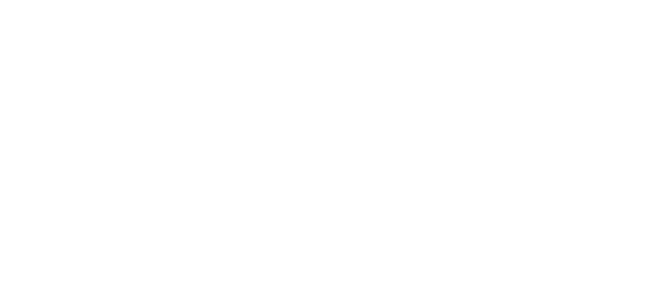
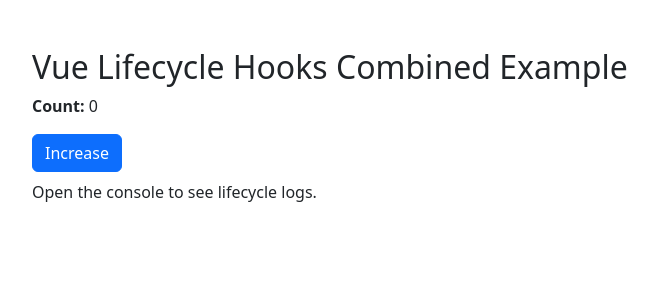
Before and after one commit to om-jasoliya91/vuedemo, a Vue app: page /lifecycle in a window 1280 px wide. Before the commit this address had no page. Shown: the top 300 px of the page, without its empty margins (50-708 px from the left). Built offline with nearby package versions, Linux system fonts and the light colour scheme.

Commit message:
complete example of lifecycle  and show how ref use

```diff
--- /dev/null
+++ b/src/components/practise/LifeCycle.vue
@@ -0,0 +1,123 @@
+<script setup>
+import {
+  ref,
+  onMounted,
+  onUpdated,
+  onUnmounted,
+  onBeforeMount,
+  onBeforeUpdate,
+  onBeforeUnmount,
+  onErrorCaptured,
+  onRenderTracked,
+  onRenderTriggered,
+  onActivated,
+  onDeactivated,
+  onServerPrefetch,
+} from 'vue'
+// When a component is rendered for the first time (Mounting phase)->onBeforeMount,onMounted
+// When state changes (Updating phase)->onBeforeUpdate,onUpdated
+// When component is removed (Unmounting phase)->onBeforeUnmount,onUnmount
+// Special case — <KeepAlive> components->onActivated,onUnactivated
+// Reactive state to trigger re-renders
+
+const count = ref(0)
+
+// LIFECYCLE HOOKS WITH DEFINITIONS & WHEN TO USE
+
+// Runs BEFORE the component is added to the DOM
+onBeforeMount(() => {
+  console.log(' onBeforeMount → component is about to mount (DOM not available yet)')
+})
+
+// Runs AFTER the component is added to the DOM
+// Use: API calls, event listeners, DOM refs, focus(), 3rd-party libs
+onMounted(() => {
+  console.log('onMounted → component mounted (DOM is now ready)')
+})
+
+//  Runs BEFORE DOM updates triggered by state change
+// Use: fetch old DOM before patching
+onBeforeUpdate(() => {
+  console.log(' onBeforeUpdate → state changed, DOM will update')
+})
+
+// Runs AFTER DOM updated
+// Use: detect DOM changes, animation after update
+onUpdated(() => {
+  console.log('onUpdated → DOM updated')
+})
+
+// Runs BEFORE a component is removed from DOM
+// Use: cleanup operations
+onBeforeUnmount(() => {
+  console.log(' onBeforeUnmount → component is about to unmount')
+})
+
+//  Runs AFTER component removal from DOM
+//  Use: clear intervals, sockets, listeners
+onUnmounted(() => {
+  console.log(' onUnmounted → component removed from DOM')
+})
+
+// ERROR HANDLING HOOK
+
+//  Catches errors happening inside component or child components
+//  Use: logging, fallback UI, monitoring
+onErrorCaptured((err, instance, info) => {
+  console.log(' onErrorCaptured → error caught:', err, info)
+  return false // prevents error from propagating further (optional)
+})
+
+//  RENDER DIAGNOSTICS (DEV DEBUG ONLY)
+
+//  When a reactive dependency is tracked for rendering
+onRenderTracked((event) => {
+  console.log(' onRenderTracked → dependency tracked:', event)
+})
+
+//  When a reactive change causes re-render
+onRenderTriggered((event) => {
+  console.log(' onRenderTriggered → re-render triggered by change:', event)
+})
+
+// KEEP-ALIVE HOOKS (ONLY FIRE IF COMPONENT IS WRAPPED IN <KeepAlive>)
+
+// Fires when component becomes active again from cache
+// Use: reload data when page re-opens, resume timers
+onActivated(() => {
+  console.log(' onActivated → component reactivated via KeepAlive')
+})
+
+//  Fires when component gets cached and hidden (not unmounted)
+// Use: pause timers, save form data, stop interval
+onDeactivated(() => {
+  console.log(' onDeactivated → component deactivated via KeepAlive')
+})
+
+//  SERVER-SIDE (SSR ONLY)
+//  Runs before component is rendered to HTML on server
+// Use: fetch server-side data
+onServerPrefetch(() => {
+  console.log('onServerPrefetch → server prefetching before SSR render')
+})
+
+// Methods
+
+function increase() {
+  count.value++
+}
+
+// Force an error to trigger onErrorCaptured — uncomment if testing error hook
+// throw new Error("Test error")
+</script>
+
+<template>
+  <div class="container my-5">
+    <h2>Vue Lifecycle Hooks Combined Example</h2>
+
+    <p><strong>Count:</strong> {{ count }}</p>
+    <button @click="increase" class="btn btn-primary">Increase</button>
+
+    <p class="mt-2">Open the console to see lifecycle logs.</p>
+  </div>
+</template>
--- a/src/components/practise/refExample.vue
+++ b/src/components/practise/refExample.vue
@@ -2,10 +2,12 @@
 import { ref, onMounted, useTemplateRef } from 'vue'
 
 const input = useTemplateRef('my-input')
+const items = useTemplateRef('items')
 
 onMounted(() => {
   // The main use of focus() is to make an input element active so the user can start typing without clicking.
   input.value.focus()
+  items.value
   // document.activeElement := It returns the element where the cursor is currently active,
   // or the element that the user last clicked or typed in.
   // console.log('Is Focused?', document.activeElement === input.value)
--- /dev/null
+++ b/src/components/viewfile/LifeCycleview.vue
@@ -0,0 +1,9 @@
+<script setup>
+import LifeCycle from '../practise/LifeCycle.vue'
+</script>
+
+<template>
+  <LifeCycle></LifeCycle>
+</template>
+
+<style scoped></style>
--- a/src/router/index.js
+++ b/src/router/index.js
@@ -16,6 +16,7 @@
 import RegisterView from '@/components/pages/RegisterView.vue'
 import LoginComponent from '@/components/pages/LoginComponent.vue'
 import DashboardView from '@/components/pages/DashboardView.vue'
+import LifeCycleview from '@/components/viewfile/LifeCycleview.vue'
 
 const routes = [
   { path: '/', name: 'Welcome', component: WelcomeBack },
@@ -35,6 +36,7 @@
   { path: '/register', name: 'Register', component: RegisterView },
   { path: '/login', name: 'login', component: LoginComponent },
   { path: '/dashboard', name: 'dashboard', component: DashboardView },
+  { path: '/lifecycle', name: 'lifecycle', component: LifeCycleview },
 ]
 
 const router = createRouter({
```
